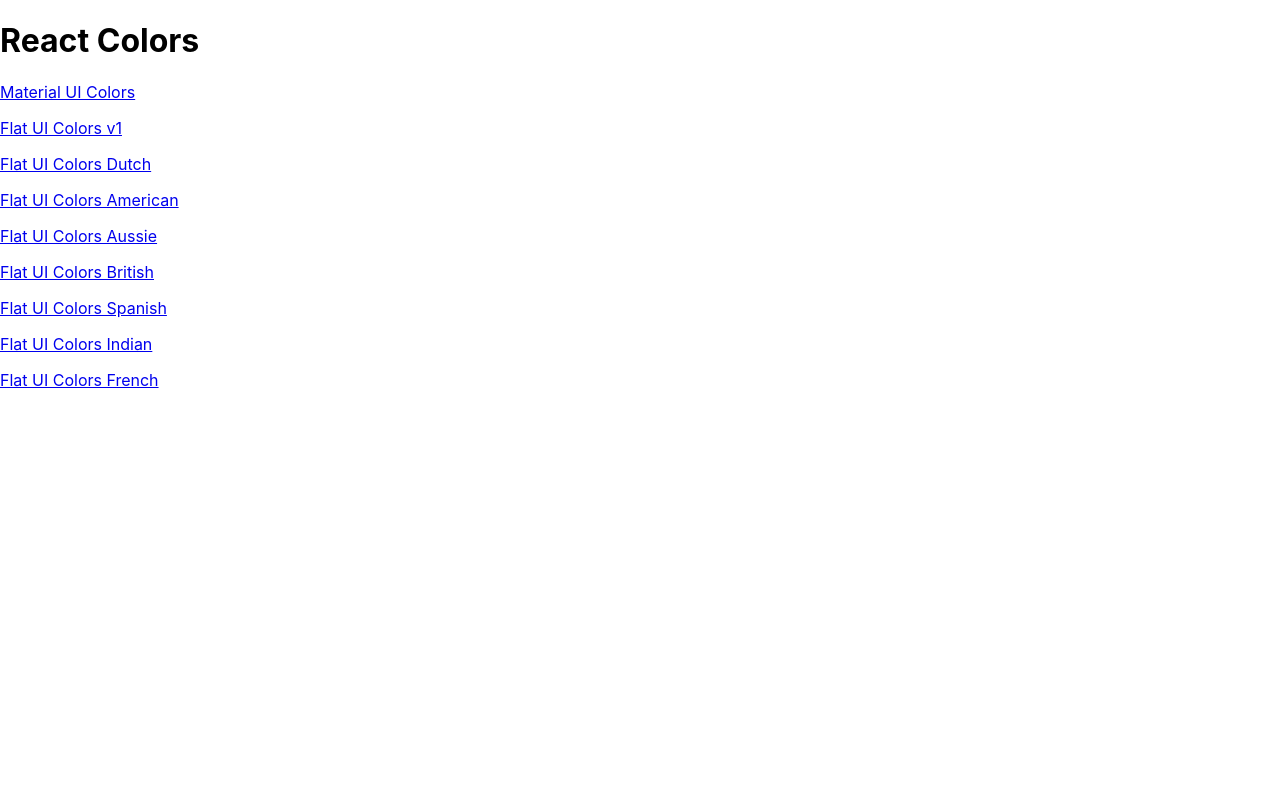
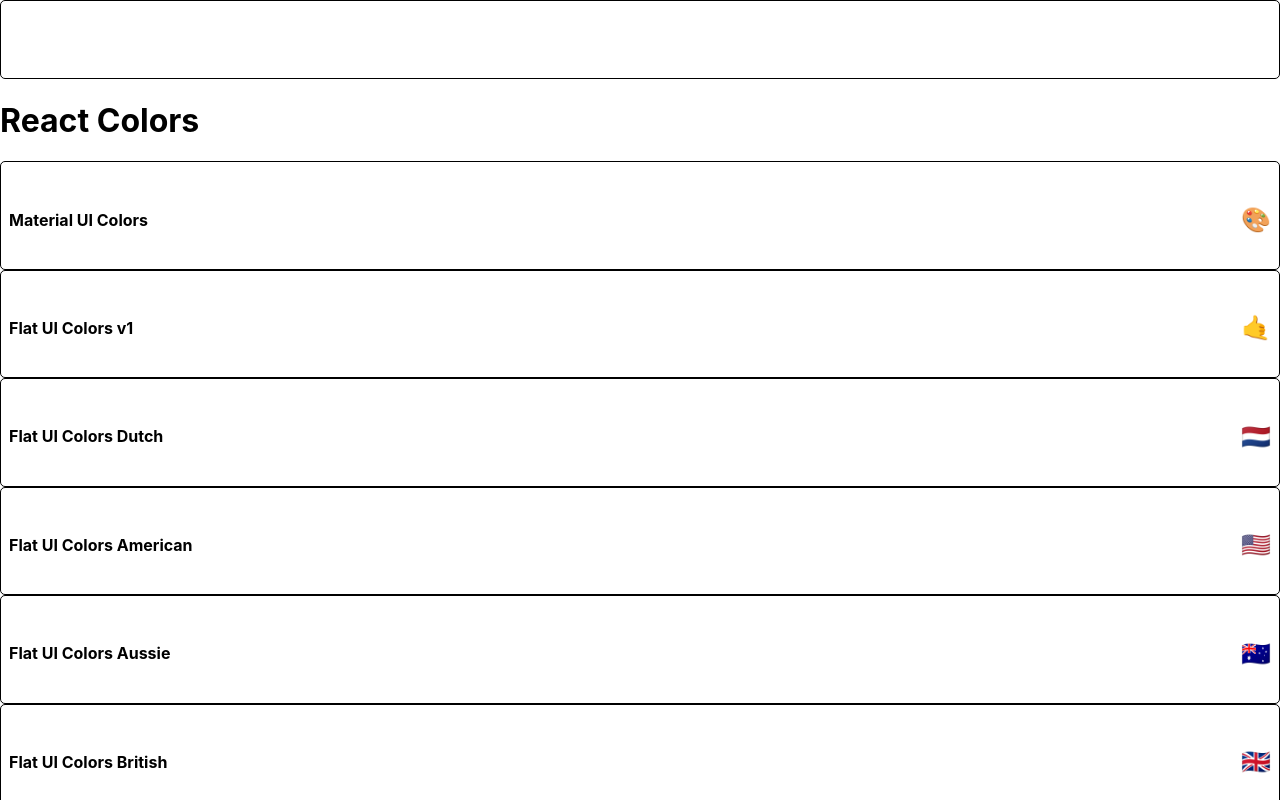
Before and after one commit to cjp0116/color-picker, a React (Create React App) app: page / in a window 1280 px wide. Shown: the top 800 px of the page. Built offline with nearby package versions, Linux system fonts and the light colour scheme.

Commit message:
styled main index

```diff
--- a/package.json
+++ b/package.json
@@ -5,6 +5,7 @@
   "dependencies": {
     "@material-ui/core": "^4.12.4",
     "@material-ui/icons": "^4.11.3",
+    "@material-ui/styles": "^4.11.5",
     "@testing-library/jest-dom": "^5.16.4",
     "@testing-library/react": "^13.1.1",
     "@testing-library/user-event": "^13.5.0",
--- /dev/null
+++ b/src/components/MiniPalette.jsx
@@ -0,0 +1,45 @@
+import React from 'react'
+import { withStyles } from '@material-ui/styles';
+
+const styles = {
+  root: {
+    backgroundColor: 'white',
+    borderRadius: '5px',
+    padding: "0.5rem",
+    position: 'relative',
+    overflow: 'hidden',
+    border: '1px solid black',
+    "&:hover": {
+      cursor : 'pointer'
+    }
+  },
+  colors: {
+    backgroundColor : 'grey'
+  },
+  title: {
+    display: 'flex',
+    justifyContent: 'space-between',
+    alignItems: 'center',
+    color: 'black',
+    paddingTop: '0.5rem',
+    fontSize: '1rem',
+    position : 'relative'
+  },
+  emoji: {
+    marginLeft: '0.5rem',
+    fontSize : '1.5rem'
+  }
+}
+const MiniPalette = (props) => {
+  const { classes, palette } = props;
+  return (
+    <div className={classes.root}>
+      <div className={classes.colors}></div>
+      <h5 className={classes.title}>
+        {palette?.paletteName} <span className={classes.emoji}>{palette?.emoji}</span>
+      </h5>
+    </div>
+  )
+}
+
+export default withStyles(styles)(MiniPalette);
--- a/src/components/PaletteList.jsx
+++ b/src/components/PaletteList.jsx
@@ -1,14 +1,14 @@
 import React from 'react'
+import MiniPalette from './MiniPalette';
 import { Link } from 'react-router-dom';
 
 const PaletteList = ({ palettes }) => {
   return (
     <div>
+      <MiniPalette />
       <h1>React Colors</h1>
-      {palettes.map(p => (
-        <p>
-          <Link to={`/palette/${p.id }`}>{p.paletteName}</Link>
-        </p>
+      {palettes.map(palette => (
+        <MiniPalette palette={palette} key={palette.id} />
       ))}
     </div>
   )
```
Also changed, not shown: 1 other file (tests, documents, lock files or other folders).
